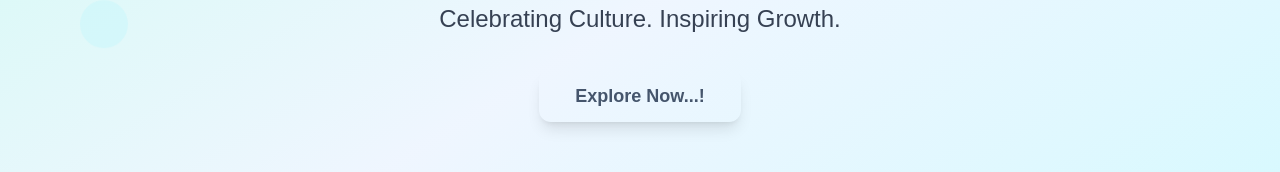
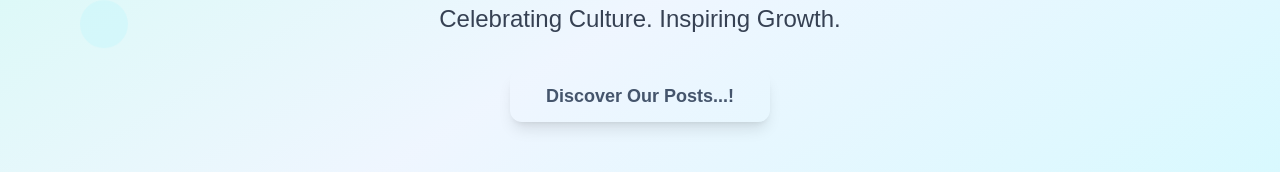
Before and after one commit to pigboy12345/club-sample-website, a Next.js app: page / in a window 1280 px wide. Shown: the part 453-625 px from the top of the page. Built offline with nearby package versions, Linux system fonts and the light colour scheme; no server answers; the database is empty.

Commit message:
updates images in activities

```diff
--- a/app/components/Hero.tsx
+++ b/app/components/Hero.tsx
@@ -18,7 +18,7 @@ const Hero: React.FC = () => {
         </button> */}
         <Link href="/posts" passHref>
           <button className="text-slate-600 px-9 hover:text-teal-600 py-3 rounded-xl text-lg font-semibold transition-all duration-300 transform hover:scale-105 shadow-lg hover:shadow-xl">
-          Explore Now...!
+          Discover Our Posts...!
         </button>
         </Link>
       </div>
--- a/app/data/activities.ts
+++ b/app/data/activities.ts
@@ -17,7 +17,7 @@ In addition to football, we conduct badminton tournaments, carrom competitions,
 <br/><br/>
 Through these activities, we aim to create an active, engaging, and sports-loving community where passion, teamwork, and sportsmanship thrive.`,
         image:
-            "https://images.pexels.com/photos/274422/pexels-photo-274422.jpeg?auto=compress&cs=tinysrgb&w=500",
+            "https://thefederal.com/file/2023/07/Lead-1-8.jpg",
         color: "from-red-100 to-orange-100",
     },
     {
@@ -31,7 +31,7 @@ We also offer dance classes for children and youth, helping them explore their a
 <br/> <br/>
 Through these activities, we strive to nurture creativity, confidence, and cultural pride in every generation of Kalkuzhy.`,
         image:
-            "https://images.pexels.com/photos/1105666/pexels-photo-1105666.jpeg?auto=compress&cs=tinysrgb&w=500",
+            "https://www.keralatourism.org/_next/image/?url=http%3A%2F%2F127.0.0.1%2Fktadmin%2Fimg%2Fpages%2Flarge-desktop%2Fkathakali-portrayals-of-krishna-and-panchali-1746261448_d6e82e82f88f7fb46d9d.webp&w=1920&q=75",
         color: "from-yellow-100 to-amber-100",
     },
     {
```
